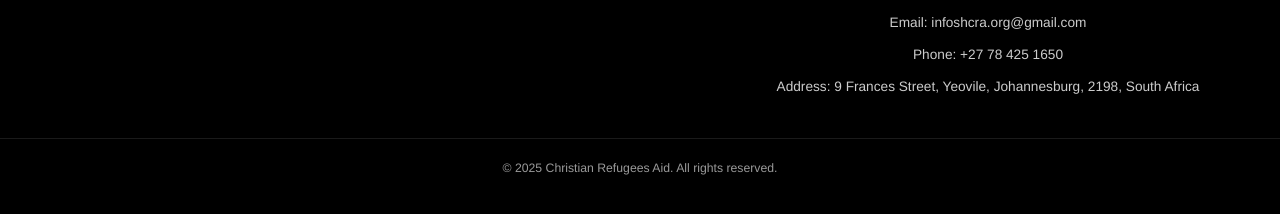
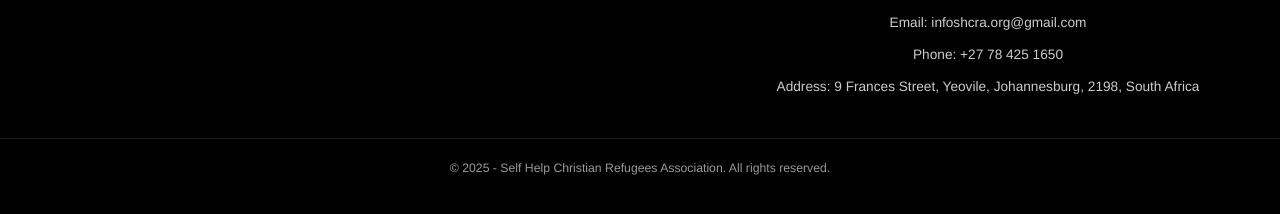
Before and after one commit to David-Bodloza/shcra, a plain HTML site: page pages/donate.html in a window 1280 px wide. Shown: the part 2244-2458 px from the top of the page. Drawn offline with Linux system fonts and the light colour scheme.

Commit message:
Edit copyright

```diff
--- a/pages/donate.html
+++ b/pages/donate.html
@@ -155,7 +155,7 @@
         </div>
         <div class="footer-bottom">
             <div class="container">
-                <p>&copy; 2025 Christian Refugees Aid. All rights reserved.</p>
+                <p>&copy; 2025 - Self Help Christian Refugees Association. All rights reserved.</p>
             </div>
         </div>
     </footer>
```
